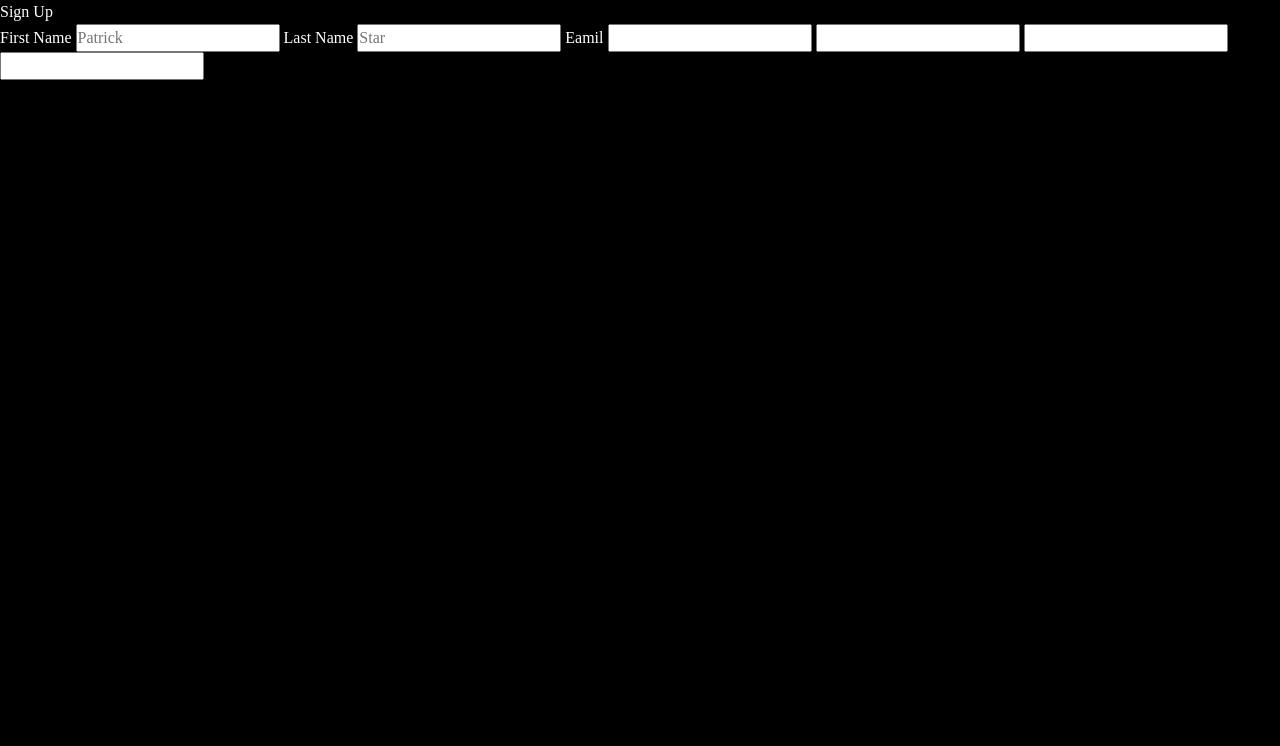
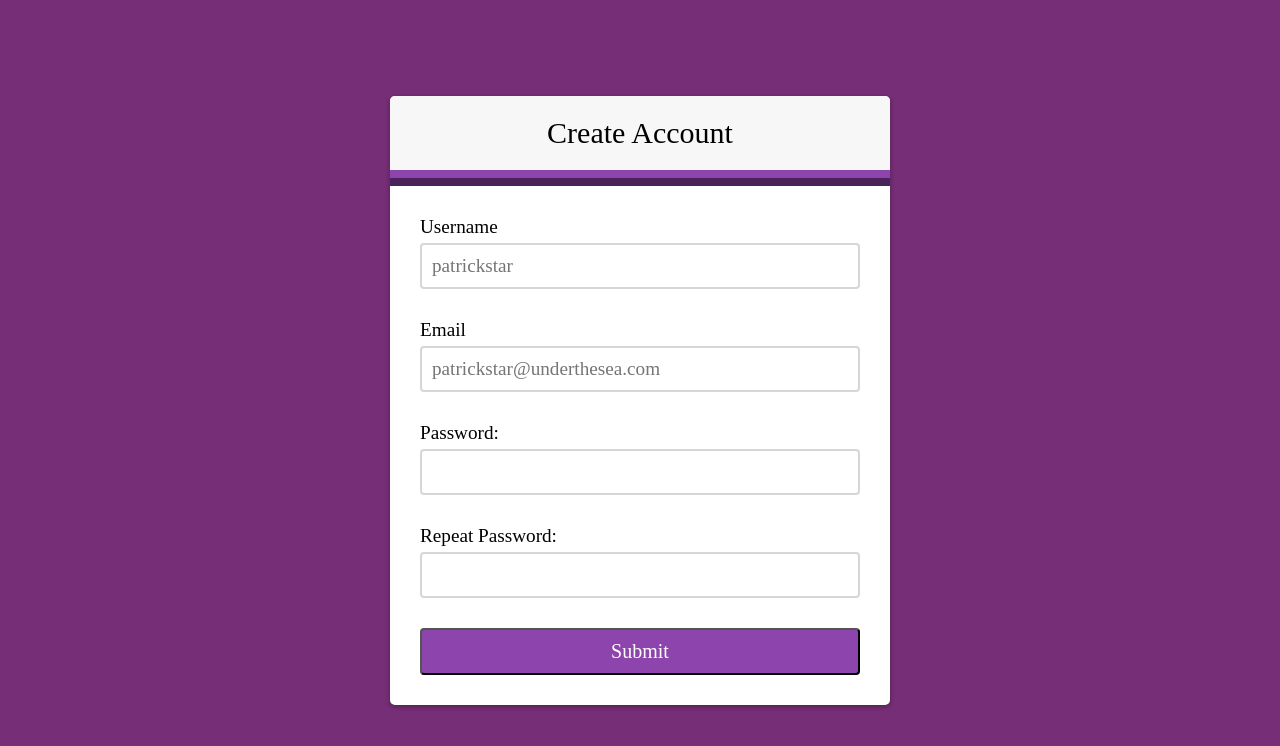
Before and after one commit to 0xgamb1t/sign-up, a plain HTML site: page index.html in a window 1280 px wide. Drawn offline with Linux system fonts and the light colour scheme.

Commit message:
<updating style and html>

```diff
--- a/index.html
+++ b/index.html
@@ -4,29 +4,114 @@
     <meta charset="UTF-8">
     <meta http-equiv="X-UA-Compatible" content="IE=edge">
     <meta name="viewport" content="width=device-width, initial-scale=1.0">
+    <link rel="preconnect" href="https://fonts.googleapis.com">
+    <link rel="preconnect" href="https://fonts.gstatic.com" crossorigin>
+    <link href="https://fonts.googleapis.com/css2?family=Be+Vietnam+Pro:wght@400;500;700&display=swap" rel="stylesheet">
     <link rel="stylesheet" href="styles.css">
     <script type="module" src="app.js" defer></script>
 
     <title>Document</title>
 </head>
 <body>
-    <div class="shell">
+    <div class="container">
         <div class="left"></div>
         <div class="right">
-            <div class="signup-form">
-                <form action="">
-                    <h2>Sign Up</h2>
-                    <label for="fname">First Name</label>
-                    <input type="text" placeholder="Patrick">
+            <div class="header">
+                <h2 class="form-title">Create Account</h2>
+            </div>
 
-                    <label for="lname">Last Name</label>
-                    <input type="text" placeholder="Star">
+            <div class="form">
+                <form action="example.com/path" method="post">
 
-                    <label for="fname">Eamil</label>
-                    <input type="email" name="email" id="">
-                    <input type="number" name="" id="">
-                    <input type="password" name="" id="">
-                    <input type="password" name="" id="">
+                    <!-- <div class="form-item">
+                        <label for="first_name">First Name:</label>
+                        <input type="text" id="first_name" name="first_name" placeholder="Patrick" ">
+                        <small>Error Message</small>
+                    </div>
+
+                    <div class="form-item">
+                        <label for="last_name">Last Name:</label>
+                        <input type="text" id="last_name" name="last_name" placeholder="Star" >
+                        <small>Error Message</small>
+                    </div> -->
+
+                    <div class="form-item success">
+                        <label for="username">Username</label>
+                        <input type="text" id="username" name="username" placeholder="patrickstar">
+                        <small>Error Message</small>
+                    </div>
+
+                    <div class="form-item error">
+                        <label for="user_email">Email</label>
+                        <input type="email" id="user_email" name="email" placeholder="patrickstar@underthesea.com">
+                        <small>Error Message</small>
+                    </div>
+
+                    <!-- <div class="form-item">
+                        <label for="user_phone_number">Phone Number:</label>
+                        <input type="number" name="phone_number" id="user_phone_number" placeholder="(123)456-7890" pattern="">
+                        <small>Error Message</small>
+                    </div> -->
+
+                    <div class="form-item">
+                        <label for="user_password">Password:</label>
+                        <input type="password" id="user_password" name="password">
+                        <small>Error Message</small>
+                    </div>
+                    <div class="form-item">
+                        <label for="user_password">Repeat Password:</label>
+                        <input type="password" id="user_password" name="password">
+                        <small>Error Message</small>
+                    </div>
+
+                    <!-- <div class="form-item">
+                        <label for="dob">Date of Birth</label>
+                        <input type="date" name="dob" id="dob">
+                        <small>Error Message</small>
+                    </div> -->
+
+                    <!-- <div class="form-item">
+                        <label for="sea_creature_type">Type of creature:</label>
+                        <select name="sea_creature_type" id="">
+                            <option value="empty"></option>
+                            <option value="starfish">Starfish</option>
+                            <option value="sponge">sponge</option>
+                            <option value="crab">Crab</option>
+                            <option value="plankton">Plankton</option>
+                            <option value="squid">Squid</option>
+                            <option value="blowfish">Blowfish</option>
+                        </select>
+                        <small style="display: block;">Error Message</small>
+                    </div> -->
+
+                    <!-- <div class="form-item">
+                        <fieldset class="fish-sex">
+                            <legend>Fish Sex</legend>
+                            <div>
+                                <input type="radio" name="fish_sex" id="male" checked>
+                                <label for="male">Male</label>
+                            </div>
+
+                            <div>
+                                <input type="radio" name="fish_sex" id="female" >
+                                <label for="female">Female</label>
+                            </div>
+                            <div>
+                                <input type="radio" name="fish_sex" id="other" >
+                                <label for="other">Other</label>
+                            </div>
+                            <small>Error Message</small>
+                        </fieldset>
+                    </div> -->
+
+
+                        <!-- <button type="button">Reset</button> -->
+                        <button class="Submit" type="button">Submit</button>
+
+
+
+
+
                 </form>
             </div>
         </div>
--- /dev/null
+++ b/style-reset.css
@@ -0,0 +1,63 @@
+
+   https://piccalil.li/blog/a-modern-css-reset
+
+   /* Box sizing rules */
+   *,
+   *::before,
+   *::after {
+     box-sizing: border-box;
+   }
+
+   /* Remove default margin */
+   * {
+     margin: 0;
+     padding: 0;
+     font: inherit;
+   }
+
+   /* Remove list styles on ul, ol elements with a list role, which suggests default styling will be removed */
+   ul[role='list'],
+   ol[role='list'] {
+     list-style: none;
+   }
+
+   /* Set core root defaults */
+   html:focus-within {
+     scroll-behavior: smooth;
+   }
+
+   /* Set core body defaults */
+   body {
+     text-rendering: optimizeSpeed;
+     line-height: 1.5;
+   }
+
+   /* A elements that don't have a class get default styles */
+   a:not([class]) {
+     text-decoration-skip-ink: auto;
+   }
+
+   /* Make images easier to work with */
+   img,
+   picture,
+   svg {
+     max-width: 100%;
+     display: block;
+   }
+
+
+   /* Remove all animations, transitions and smooth scroll for people that prefer not to see them */
+   @media (prefers-reduced-motion: reduce) {
+     html:focus-within {
+      scroll-behavior: auto;
+     }
+
+     *,
+     *::before,
+     *::after {
+       animation-duration: 0.01ms !important;
+       animation-iteration-count: 1 !important;
+       transition-duration: 0.01ms !important;
+       scroll-behavior: auto !important;
+     }
+   }
--- a/styles.css
+++ b/styles.css
@@ -31,77 +31,90 @@
     font-weight: var(--fw-bold);
    }
 
-   @media (min-width: 50em) {
-    :root {
-      --fs-700: 3.5rem;
-    }
-   }
-
-   /* https://piccalil.li/blog/a-modern-css-reset */
-
-  /* Box sizing rules */
-  *,
-  *::before,
-  *::after {
+   * {
     box-sizing: border-box;
    }
 
-  /* Remove default margin */
-  * {
+   body {
+    background-color: rgb(118, 46, 118);
+    display: flex;
+    align-items: center;
+    justify-content: center;
+    min-height: 100vh;
     margin: 0;
-    padding: 0;
-    font: inherit;
    }
 
-  /* Remove list styles on ul, ol elements with a list role, which suggests default styling will be removed */
-  ul[role='list'],
-  ol[role='list'] {
-    list-style: none;
+   .container {
+    background-color: #fff;
+    border-radius: 5px;
+    box-shadow: 0 2px 5px rgba(0,0,0,0.3);
+    width: 500px;
+    max-width: 100%;
+    overflow: hidden;
    }
 
-  /* Set core root defaults */
-  html:focus-within {
-    scroll-behavior: smooth;
+   .header {
+    background-color: #f7f7f7;
+    border-bottom: 1rem ridge #8e44ad;
+    padding: 20px 40px;
    }
 
-  html, body {
-    height: 100%;
-    background: black;
-    color: white;
+   .header h2 {
+    margin: 0;
+    font-size: var(--fs-600);
+    font-weight: var(--fw-semi-bold);
+    text-align: center;
    }
 
-  /* Set core body defaults */
-  body {
-    text-rendering: optimizeSpeed;
-    line-height: 1.5;
+   .form {
+    padding: 30px 30px;
    }
 
-  /* A elements that don't have a class get default styles */
-  a:not([class]) {
-    text-decoration-skip-ink: auto;
+   .form-item {
+    margin-bottom: 10px;
+    padding-bottom: 20px;
+    position: relative;
    }
 
-  /* Make images easier to work with */
-  img,
-  picture,
-  svg {
-    max-width: 100%;
-    display: block;
+   .form-item label {
+    display: inline-block;
+    margin-bottom: 5px;
+    font-size: 1.2rem;
    }
 
-
-  /* Remove all animations, transitions and smooth scroll for people that prefer not to see them */
-  @media (prefers-reduced-motion: reduce) {
-    html:focus-within {
-     scroll-behavior: auto;
+   .form-item input {
+    border: 2px solid #d6d6d6;
+    border-radius: 4px;
+    display: block;
+    font-family: inherit;
+    font-size: 1.2rem;
+    padding: 10px;
+    width: 100%;
    }
 
-    *,
-    *::before,
-    *::after {
-      animation-duration: 0.01ms !important;
-      animation-iteration-count: 1 !important;
-      transition-duration: 0.01ms !important;
-      scroll-behavior: auto !important;
+   .form-item small {
+    visibility: hidden;
+    position: absolute;
+    bottom: 0;
+    left: 0;
    }
+
+   .form button {
+    background-color: #8e44ad;
+    border: 2px solif #8e44ad;
+    border-radius: 4px;
+    color: #fff;
+    font-family: inherit;
+    display: block;
+    width: 100%;
+    font-size: 1.25rem;
+    padding: 10px;
    }
+
+   .form-item.success input {
+
+   }
+
+   .form-item.success input {
+
+  }
```
Also changed, not shown: 1 other file. Lines whose indentation alone changed are shown as unchanged.
